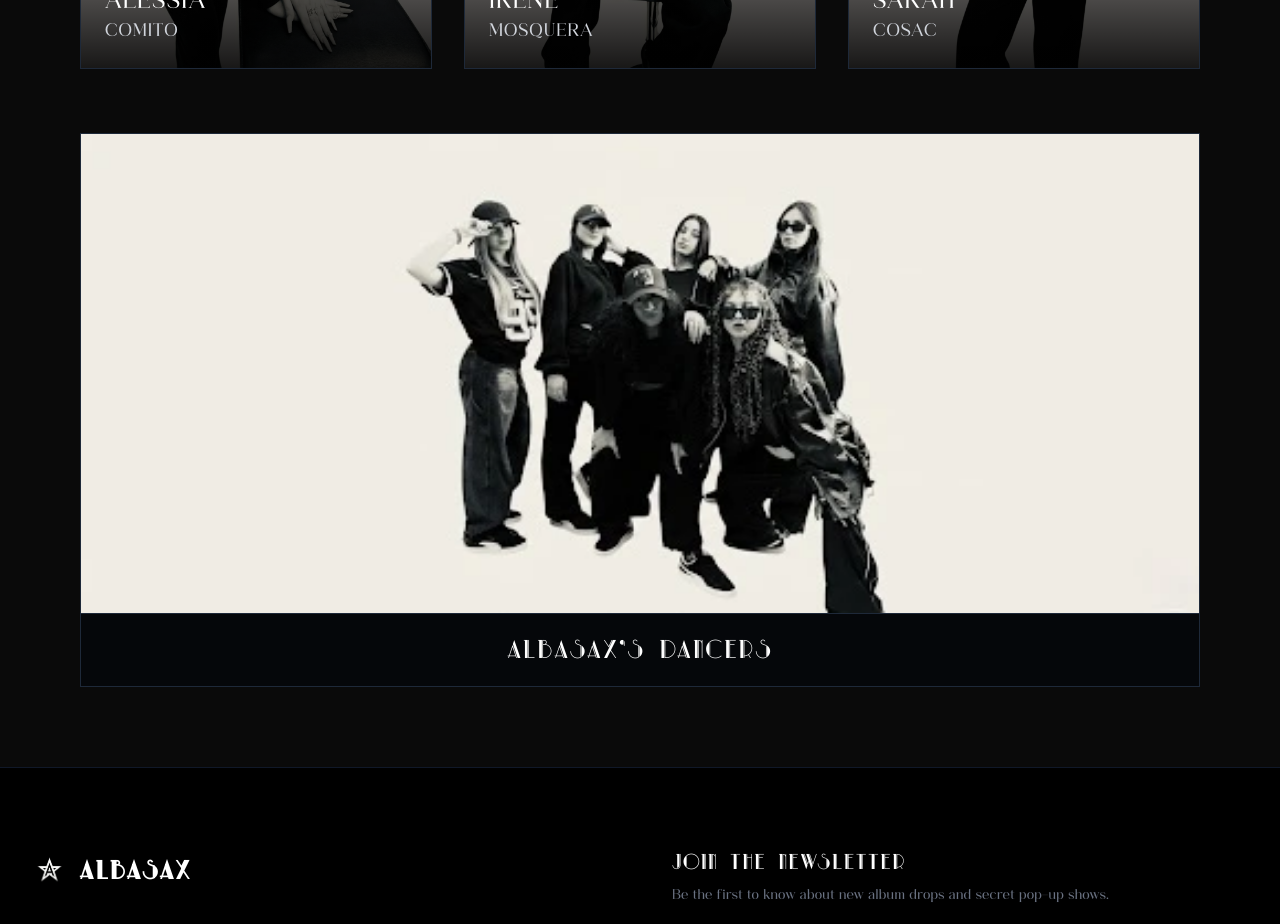
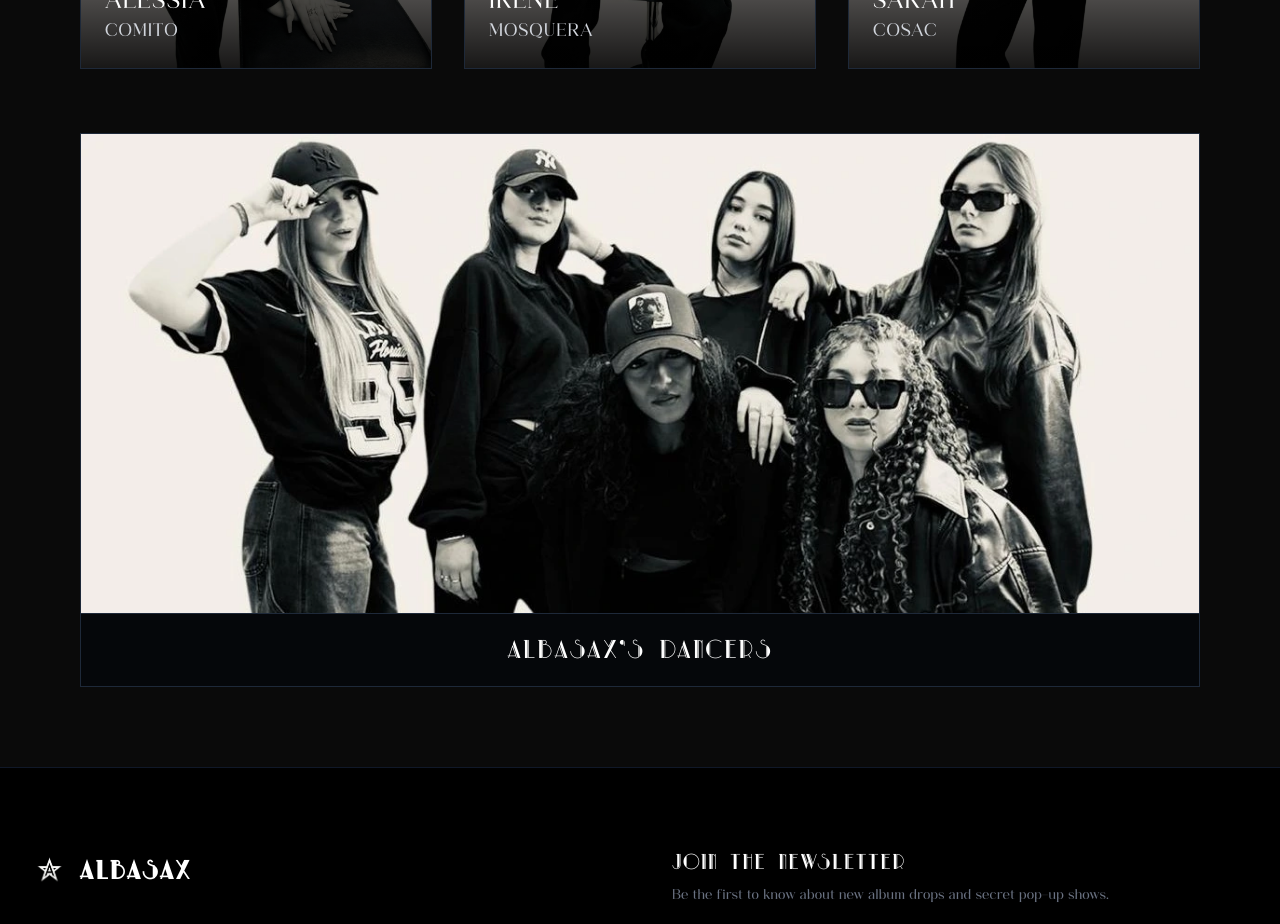
Before and after one commit to Filippo0311603/Albasax, a React (Vite) app: page /dancers in a window 1280 px wide. Shown: the part 1160-2084 px from the top of the page. Built offline with nearby package versions, Linux system fonts and the light colour scheme; no server answers.

Commit message:
fix(dancers): use foto-gruppo-mobile.webp on all screens

```diff
--- a/sections/Dancers.tsx
+++ b/sections/Dancers.tsx
@@ -43,14 +43,11 @@ const Dancers: React.FC = () => {
       {/* Foto di gruppo */}
       <div className="mt-16 group relative overflow-hidden bg-gray-900/50 border border-gray-800 hover:border-gold transition-all duration-300">
         <div className="w-full sm:aspect-[16/9] md:aspect-[21/9] overflow-hidden">
-          <picture>
-            <source media="(max-width: 767px)" srcSet="/dancers/foto-gruppo-mobile.webp" />
-            <img
-              src="/dancers/foto-gruppo-alb.webp"
-              alt="Albasax's Dancers - Foto di gruppo"
-              className="w-full h-auto sm:h-full object-cover group-hover:scale-105 transition-transform duration-500"
-            />
-          </picture>
+          <img
+            src="/dancers/foto-gruppo-mobile.webp"
+            alt="Albasax's Dancers - Foto di gruppo"
+            className="w-full h-auto sm:h-full object-cover group-hover:scale-105 transition-transform duration-500"
+          />
         </div>
         <div className="py-5 px-6 text-center border-t border-gray-800 bg-black/60">
           <h3 className="text-2xl font-serif text-white group-hover:text-gold transition-colors tracking-widest uppercase">
```
